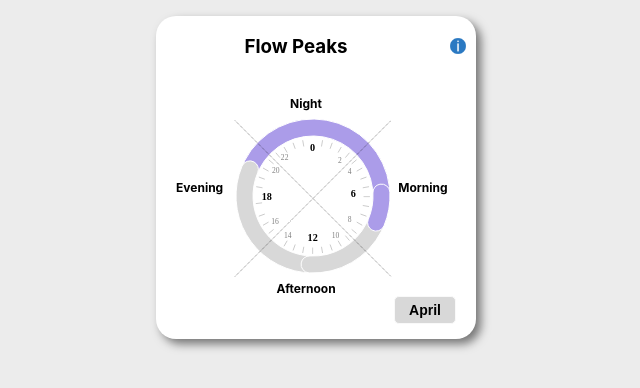
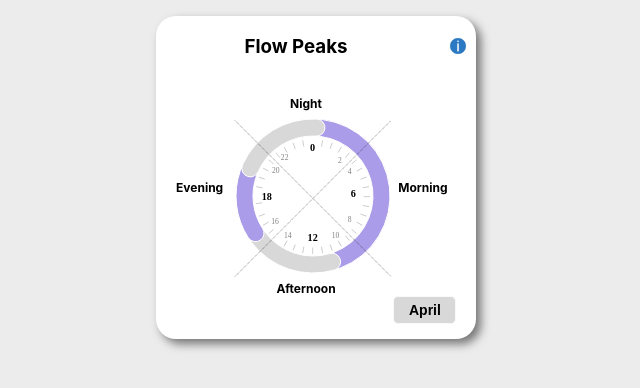
Before and after one commit to Anurag1096/clock-comp, a React (Create React App) app: page / in a window 1280 px wide. Shown: the top 388 px of the page, without its empty margins (324-964 px from the left). Built offline with nearby package versions, Linux system fonts and the light colour scheme.

Commit message:
feat compleet

```diff
--- a/package.json
+++ b/package.json
@@ -10,6 +10,7 @@
     "react-dom": "^18.2.0",
     "react-router-dom": "^6.18.0",
     "react-scripts": "5.0.1",
+    "react-tooltip": "^5.22.0",
     "recharts": "^2.9.1",
     "web-vitals": "^2.1.4"
   },
--- a/src/components/ClockComp/index.js
+++ b/src/components/ClockComp/index.js
@@ -14,10 +14,13 @@ const ClockComp = ({data}) => {
     </div>
     <PieChart width={200} height={190}>
       <Pie
+
         data={data}
         cx={100}
         cy={100}
-        cornerRadius={100}
+        startAngle={90}
+        endAngle={-360}
+        cornerRadius={10}
         innerRadius={60}
         outerRadius={77}
         isAnimationActive={true}
--- a/src/components/card/index.js
+++ b/src/components/card/index.js
@@ -1,17 +1,23 @@
 
 import React from "react";
 import "./style.css"
+import { Tooltip } from 'react-tooltip'
 import infoIcon from "../../info-button_6056271.png"
 const CardComp=({children})=>{
-    return(<>
+    return(
     <div className="card-wrapper">
     <div className="card-header">
       <h3>Flow Peaks</h3>
-      <div className="info-img"><img src={infoIcon} alt="" width={20} height={20}/></div>
+      <div className="info-img">
+        <img src={infoIcon} data-tooltip-id="my-tooltip" data-tooltip-content="This is a 24 hour clock for tracking active hours on app" alt="" width={20} height={20}/>
+        <Tooltip id="my-tooltip"
+         style={{ backgroundColor: "#d8d8d8", color: "#222", fontSize:'10px', width:"100px", borderRadius:"10px" }}
+        />
+
+        </div>
     </div>
         {children}
-    </div>
-    </>)
+    </div>)
 }
 
 export default CardComp
--- a/src/pages/Home.js
+++ b/src/pages/Home.js
@@ -1,18 +1,48 @@
-import React from "react"
+import React, { useState } from "react"
 import ClockComp from "../components/ClockComp";
 import "./style.css"
 import CardComp from "../components/card";
 
 // This page will contain  a card inside which there will be a clock component
 const Home = () => {
-    const data = [
-        { name: "Group c", value: 400, fill: "#AB9CE9" },
-        { name: "Group c", value: 300, fill: "#D8D8D8" },
-        { name: "Group c", value: 200, fill: "#D8D8D8" },
-        { name: "Group C", value: 100, fill: "#AB9CE9" },
+    const dataIn = [
+        {
+            "april": [{ name: "Active", value: 10, fill: "#AB9CE9" },
+            { name: "Inactive", value: 5, fill: "#D8D8D8" },
+            { name: "Active", value: 4, fill: "#AB9CE9" },
+            { name: "Inactive", value: 5, fill: "#D8D8D8" },
+            ]
+        },
+        {
+            "may": [{ name: "Active", value: 4, fill: "#AB9CE9" },
+            { name: "Inactive", value: 6, fill: "#D8D8D8" },
+            { name: "Active", value: 2, fill: "#AB9CE9" },
+            { name: "Inactive", value: 12, fill: "#D8D8D8" },
+            ]
+        },
+        {
+            "june": [{ name: "Active", value: 8, fill: "#AB9CE9" },
+            { name: "Inactive", value: 7, fill: "#D8D8D8" },
+            { name: "Active", value: 4, fill: "#AB9CE9" },
+            { name: "Inactive", value: 5, fill: "#D8D8D8" },
+            ]
+        },
     ];
 
-    return (<>
+    const [data, setData] = useState(dataIn[0].april)
+
+    const handleChange = (e) => {
+        if (e.target.value === "may") {
+            setData(dataIn[1].may)
+        } else if (e.target.value === "june") {
+            setData(dataIn[2].june)
+        } else {
+            setData(dataIn[0].april)
+        }
+        // setData()
+
+    }
+    return (
         <div className="main-container">
 
 
@@ -20,19 +50,22 @@ const Home = () => {
                 <div className="label-wrapper"><text className="text-night">Night</text></div>
                 <div className="clock-wrapper">
                     <div><text className="text-eve">Evening </text></div>
-                <div style={{'padding-left':"5px"}}>
+                    <div style={{ 'padding-left': "5px" }}>
                         <ClockComp data={data} />
                     </div>
                     <div><text className="text-morn">Morning</text></div>
                 </div>
                 <div className="label-wrapper">  <text>Afternoon</text></div>
                 <div className="button-style">
-
-                <button>April</button>
+                    <select name="months" id="months" onChange={handleChange}>
+                        <option value="april">April</option>
+                        <option value="may">May</option>
+                        <option value="june">June</option>
+                    </select>
                 </div>
             </CardComp>
         </div>
-    </>)
+    )
 }
 
 export default Home;
--- a/src/pages/style.css
+++ b/src/pages/style.css
@@ -33,7 +33,11 @@ text{
     display:flex;
     justify-content:end;
 }
-button{
+select{
+    -webkit-appearance: none;
+    -moz-appearance: none;
+    text-indent: 1px;
+    text-overflow: '';
     border:1px solid #f9f9f9;
     font-size:14px;
     background-color:#D8D8D8;
```
Also changed, not shown: src/components/card/style.css (line endings or trailing spaces), 1 other file (tests, documents, lock files or other folders). Lines whose indentation alone changed are shown as unchanged.
